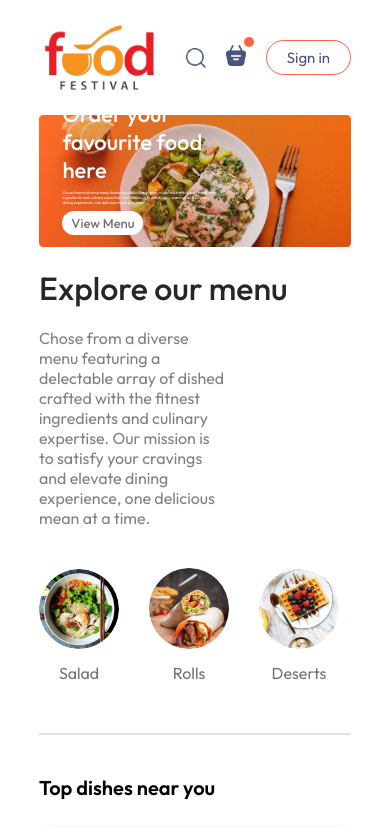
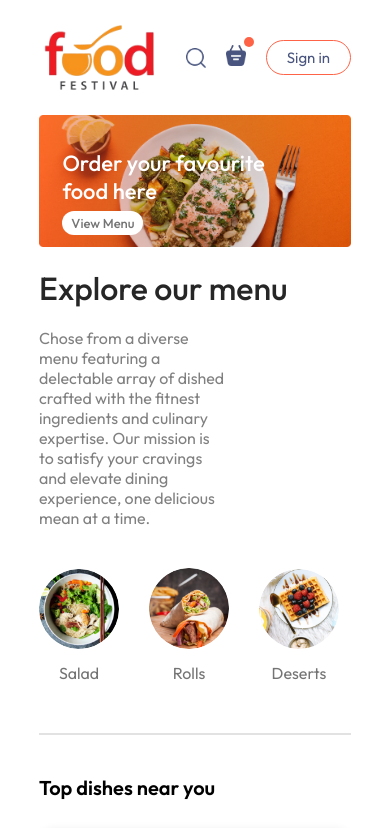
Before and after one commit to Nadeeshana-Lahiru/E-Commerce-Food-Delivery-System, a React (Vite) app in the folder frontend/: page / in a window 390 px wide. Shown: the top 828 px of the page. Built offline with nearby package versions, Linux system fonts and the light colour scheme.

Commit message:
Make responsive the Header component

```diff
--- a/frontend/src/components/Header/Header.css
+++ b/frontend/src/components/Header/Header.css
@@ -39,3 +39,21 @@
     font-size: max(1vw,13px);
     border-radius: 15px;
 }
+
+@media (max-width:1050px) {
+    .header-contents{
+        max-width: 45% ;
+    }
+}
+
+@media (max-width:750px) {
+    .header-contents{
+        max-width: 65% ;
+    }
+    .header-contents p{
+        display: none;
+    }
+    .header-contents button{
+        padding: 2wv 4wv;
+    }
+}
```
